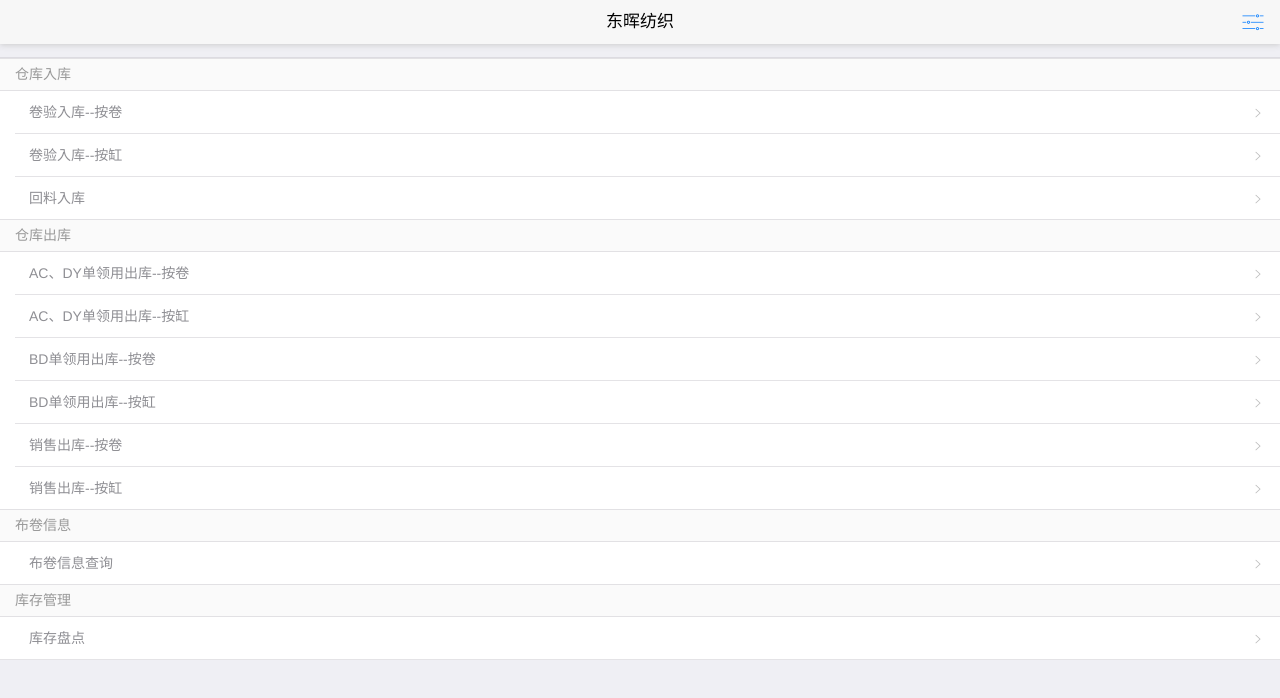
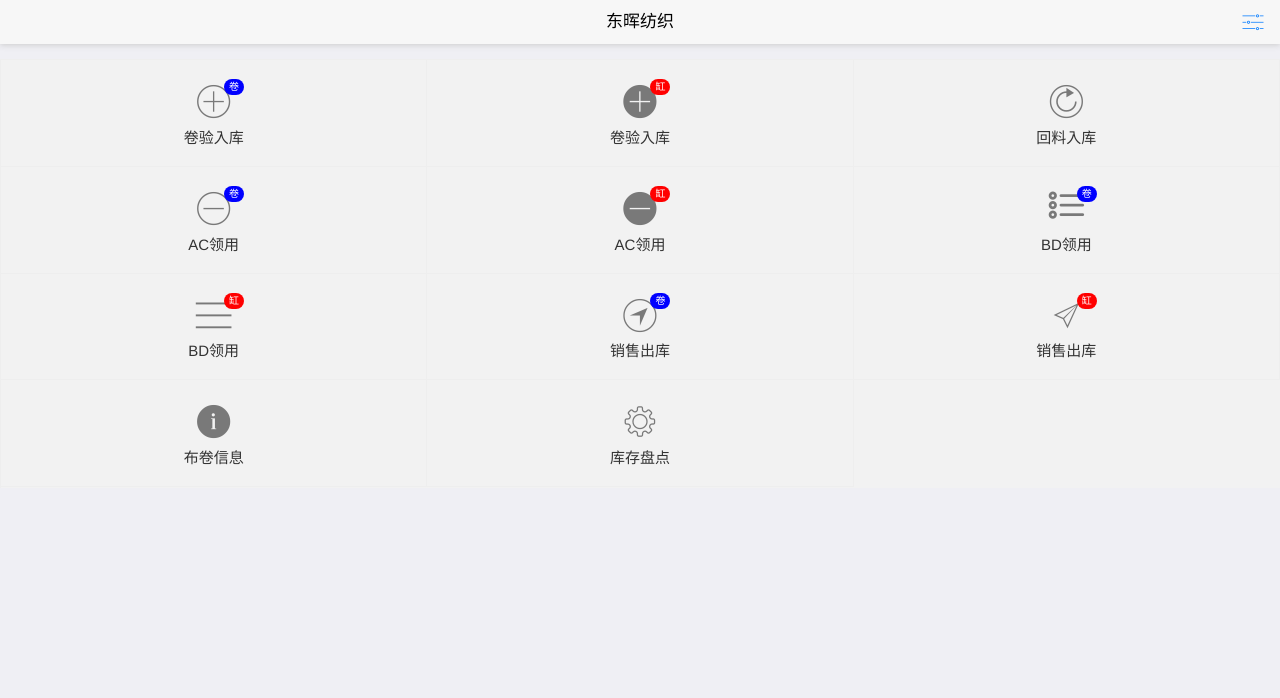
Before and after one commit to yushi5344/dhapp, a plain HTML site: page index.html in a window 1280 px wide. Drawn offline with Linux system fonts and the light colour scheme.

Commit message:
首页布局调整

```diff
--- a/config.js
+++ b/config.js
@@ -1,5 +1,5 @@
 var config = {
- 	server: 'http://192.168.1.75/ranzheng_donghui_new/api.php',
+ 	server: 'http://119.3.26.220/ranzheng_donghui_new/api.php',
  	token:'608e870bde43bbb273807f5bee766f8f',
 	apiname: 'topapi', //系统配置的api名称
 	pagesize: 20, // 分页组件每页显示数量
--- a/index.html
+++ b/index.html
@@ -22,23 +22,73 @@
 			<button id='setting' class=" mui-pull-right mui-btn-link"><span class="mui-icon mui-icon-settings"></span></button>
 		</header>
 		<div class="mui-content">
-			<!--<div class="mui-content-padded">-->
-				<ul class="mui-table-view">
-				<li class="mui-table-view-divider">仓库入库</li>
-				<li class="mui-table-view-cell"><a class="mui-navigate-right" href="view/juanyan.html">　卷验入库--按卷</a></li>
-				<li class="mui-table-view-cell"><a class="mui-navigate-right" href="view/juanyan-gang.html">　卷验入库--按缸</a></li>
-				<li class="mui-table-view-cell"><a class="mui-navigate-right" href="view/huiliao.html">　回料入库</a></li>
-				<li class="mui-table-view-divider">仓库出库</li>
-				<li class="mui-table-view-cell"><a class="mui-navigate-right" href="view/AClistAdd.html">　AC、DY单领用出库--按卷</a></li>
-				<li class="mui-table-view-cell"><a class="mui-navigate-right" href="view/AClistAdd-gang.html">　AC、DY单领用出库--按缸</a></li>
-				<li class="mui-table-view-cell"><a class="mui-navigate-right" href="view/BDlistAdd.html">　BD单领用出库--按卷</a></li>
-				<li class="mui-table-view-cell"><a class="mui-navigate-right" href="view/BDlistAdd-gang.html">　BD单领用出库--按缸</a></li>
-				<li class="mui-table-view-cell"><a class="mui-navigate-right" href="view/XsCk.html">　销售出库--按卷</a></li>
-				<li class="mui-table-view-cell"><a class="mui-navigate-right" href="view/XsCk-gang.html">　销售出库--按缸</a></li>
-				<li class="mui-table-view-divider">布卷信息</li>
-				<li class="mui-table-view-cell"><a class="mui-navigate-right" href="view/buInfo.html">　布卷信息查询</a></li>
-				<li class="mui-table-view-divider">库存管理</li>
-				<li class="mui-table-view-cell"><a class="mui-navigate-right" href="view/diaoku.html">　库存盘点</a></li>
+			<ul class="mui-table-view mui-grid-view mui-grid-9">
+				<li class="mui-table-view-cell mui-media mui-col-xs-4">
+					<a href="view/juanyan.html">
+						<span class=" mui-icon mui-icon-plus"><span class="mui-badge" style="background-color:blue;">卷</span></span>
+						<div class="mui-media-body">卷验入库</div>
+					</a>
+				</li>
+				<li class="mui-table-view-cell mui-media mui-col-xs-4">
+					<a href="view/juanyan-gang.html">
+						<span class="mui-icon mui-icon-plus-filled"><span class="mui-badge">缸</span></span>
+						<div class="mui-media-body">卷验入库</div>
+					</a>
+				</li>
+				<li class="mui-table-view-cell mui-media mui-col-xs-4">
+					<a href="view/huiliao.html">
+						<span class="mui-icon mui-icon-refresh"></span>
+						<div class="mui-media-body">回料入库</div>
+					</a>
+				</li>
+				<li class="mui-table-view-cell mui-media mui-col-xs-4">
+					<a href="view/AClistAdd.html">
+						<span class="mui-icon mui-icon-minus"><span class="mui-badge"  style="background-color:blue;">卷</span></span>
+						<div class="mui-media-body">AC领用</div>
+					</a>
+				</li>
+				<li class="mui-table-view-cell mui-media mui-col-xs-4">
+					<a href="view/AClistAdd-gang.html">
+						<span class="mui-icon mui-icon-minus-filled"><span class="mui-badge">缸</span></span>
+						<div class="mui-media-body">AC领用</div>
+					</a>
+				</li>
+				<li class="mui-table-view-cell mui-media mui-col-xs-4">
+					<a href="view/BDlistAdd.html">
+						<span class="mui-icon mui-icon-list"><span class="mui-badge" style="background-color: blue;">卷</span></span>
+						<div class="mui-media-body">BD领用</div>
+					</a>
+				</li>
+				<li class="mui-table-view-cell mui-media mui-col-xs-4">
+					<a href="view/BDlistAdd-gang.html">
+						<span class="mui-icon mui-icon-bars"><span class="mui-badge">缸</span></span>
+						<div class="mui-media-body">BD领用</div>
+					</a>
+				</li>
+				<li class="mui-table-view-cell mui-media mui-col-xs-4">
+					<a href="view/XsCk.html">
+						<span class="mui-icon mui-icon-navigate"><span class="mui-badge" style="background-color: blue;">卷</span></span>
+						<div class="mui-media-body">销售出库</div>
+					</a>
+				</li>
+				<li class="mui-table-view-cell mui-media mui-col-xs-4">
+					<a href="view/XsCk-gang.html">
+						<span class="mui-icon mui-icon-paperplane"><span class="mui-badge">缸</span></span>
+						<div class="mui-media-body">销售出库</div>
+					</a>
+				</li>
+				<li class="mui-table-view-cell mui-media mui-col-xs-4">
+					<a href="view/buInfo.html">
+						<span class="mui-icon mui-icon-info-filled"></span>
+						<div class="mui-media-body">布卷信息</div>
+					</a>
+				</li>
+				<li class="mui-table-view-cell mui-media mui-col-xs-4">
+					<a href="view/diaoku.html">
+						<span class="mui-icon mui-icon-gear"></span>
+						<div class="mui-media-body">库存盘点</div>
+					</a>
+				</li>
 			</ul>
 			<!--</div>-->
 
@@ -50,15 +100,15 @@
 			mui.init();
 			mui.plusReady(function(){
 				var state = getState();
-//				if(!state.account){
-//					mui.openWindow({
-//						url:'view/login.html',
-//						id:'login',
-//						show:{
-//					      autoShow:true,//页面loaded事件发生后自动显示，默认为true
-//					    },
-//					});
-//				}
+				if(!state.account){
+					mui.openWindow({
+						url:'view/login.html',
+						id:'login',
+						show:{
+					      autoShow:true,//页面loaded事件发生后自动显示，默认为true
+					    },
+					});
+				}
 				//设置
 				var settingButton = document.getElementById('setting');
 				settingButton.addEventListener('tap', function(event) {
```
